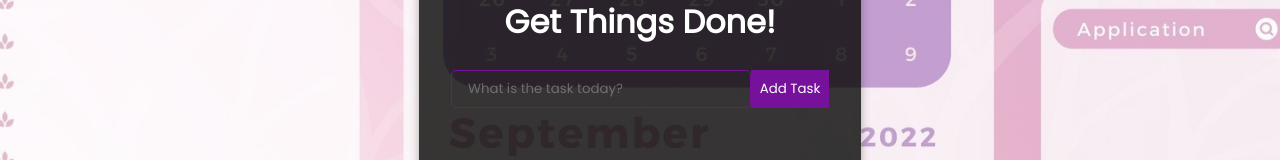
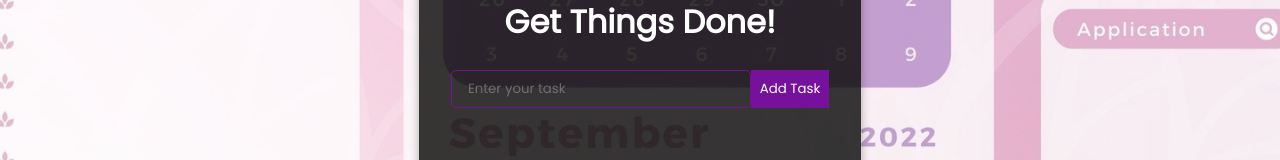
Before and after one commit to JanzeeJD/Todo_App-Using-React.js, a React (Vite) app in the folder my-react-app/: page / in a window 1280 px wide. Shown: the part 363-523 px from the top of the page. Built offline with nearby package versions, Linux system fonts and the light colour scheme.

Commit message:
ui: update placeholder text for better UX

```diff
--- a/my-react-app/src/Components/TodoForm.jsx
+++ b/my-react-app/src/Components/TodoForm.jsx
@@ -13,7 +13,7 @@ export const TodoForm = ({addTodo})=>{
   return(
     <form className="TodoForm" onSubmit={handleSubmit}>
       <input type="text" className="todo-input" autoComplete="off" minLength="1" value={value}
-      placeholder="What is the task today?" onChange={handleChange}/>
+      placeholder="Enter your task" onChange={handleChange}/>
       <button type="submit" className="todo-btn">Add Task</button>
     </form>
   )
```
